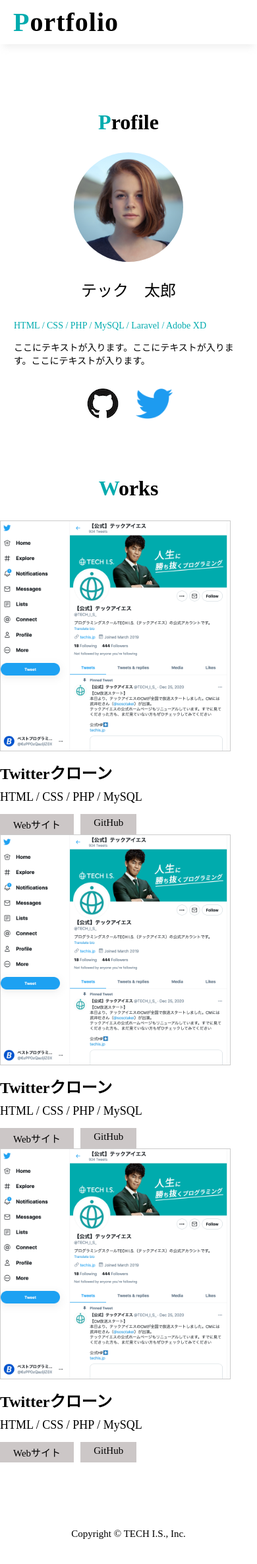
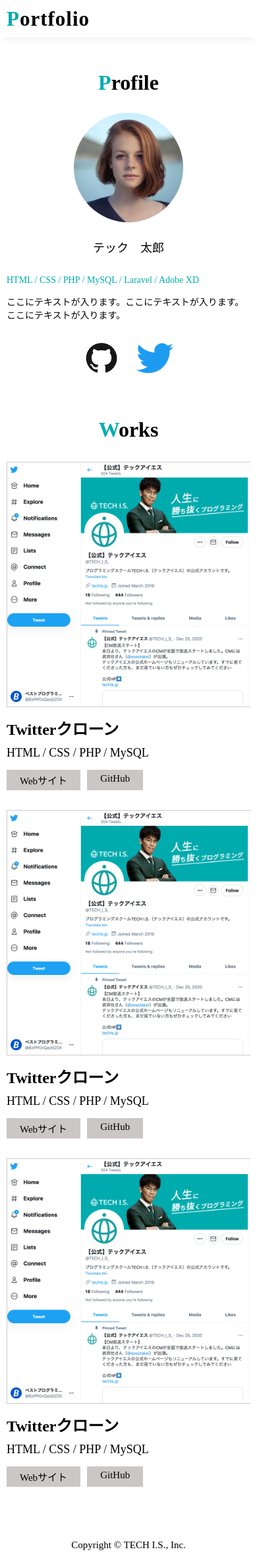
Before and after one commit to MAE0906/PortfolioSample, a PHP site: page / in a window 390 px wide. Shown: the whole page at 66% size. Before the commit the page ends 2333 px from the top, so only its background shows below. Run offline with PHP 8.4, Linux system fonts and the light colour scheme.

Commit message:
index.html , style.css レスポンシブ対応

```diff
--- a/index.html
+++ b/index.html
@@ -1,8 +1,13 @@
 <!DOCTYPE html>
 <html lang="ja">
+<!---test-->
 <head>
     <meta charset="UTF-8">
     <meta http-equiv="X-UA-Compatible" content="IE=edge">
+    <!--
+        レスポンシブの設定
+        ・vieportの設定
+     -->
     <meta name="viewport" content="width=device-width, initial-scale=1.0">
     <!-- このサイトは何か 説明する場所 -->
     <meta name="description" content="テック太郎の自己紹介">
--- a/style.css
+++ b/style.css
@@ -155,3 +155,87 @@
        font-size: 15px;
        margin: 50px 0 20px;
    }
+
+   /*
+    * スマホ用のスタイルシート
+    */
+
+    @media screen and (max-width: 460px) {
+        body {
+            min-width: 100%;
+        }
+
+        /*
+         * [header]のスタイルシート
+         */
+
+         .block-header {
+             padding: 0 10px 10px;
+             box-shadow: 0 8px 8px -5px rgba(204, 204, 204, 0.3);
+         }
+
+         .block-header a {
+             font-size: 31px;
+         }
+
+         /*
+          * [main]のスタイルシート
+          */
+
+          .block-main {
+              margin: 50px 0;
+          }
+
+          /*
+           * [profile]のスタイルシート
+           */
+
+           .box-profile {
+               padding: 0 10px;
+           }
+
+           .item-list {
+               max-width: 100%;
+           }
+
+           .item-list b {
+               font-size: 18px;
+           }
+
+           .icon-list {
+               max-width: 100%;
+           }
+
+           .icon-list li {
+               margin-right: 25px;
+           }
+
+           /*
+            * [works]のスタイルシート
+            */
+
+            .box-works {
+                margin: 60px 0 0;
+                padding: 0 10px;
+            }
+
+            .works-list {
+                max-width: 100%;
+            }
+
+            .works-list li {
+                max-width: 100%;
+                float: none;
+                margin-right: 0;
+                margin-bottom: 30px;
+            }
+
+            .works-list h3 {
+                font-size: 20px;
+                margin: 5px 0;
+            }
+
+            .works-list span {
+                font-size: 14px;
+            }
+    }
```
